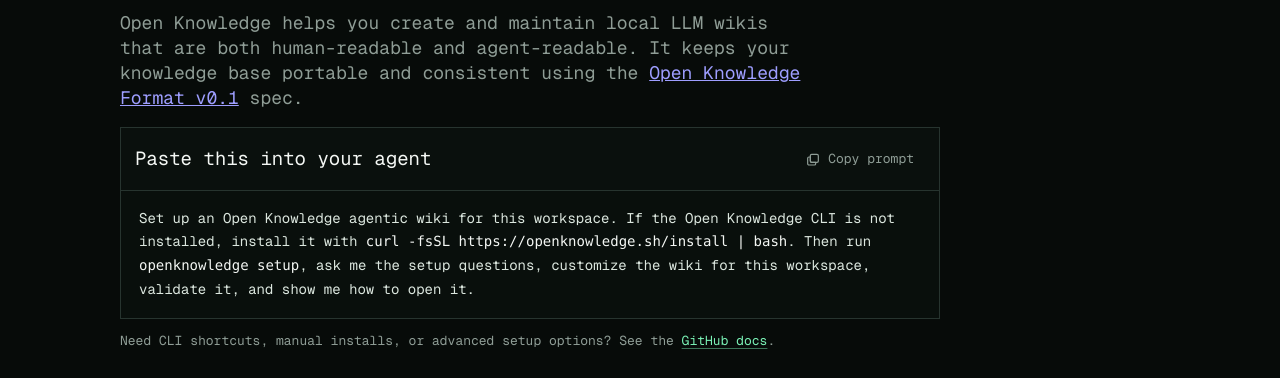
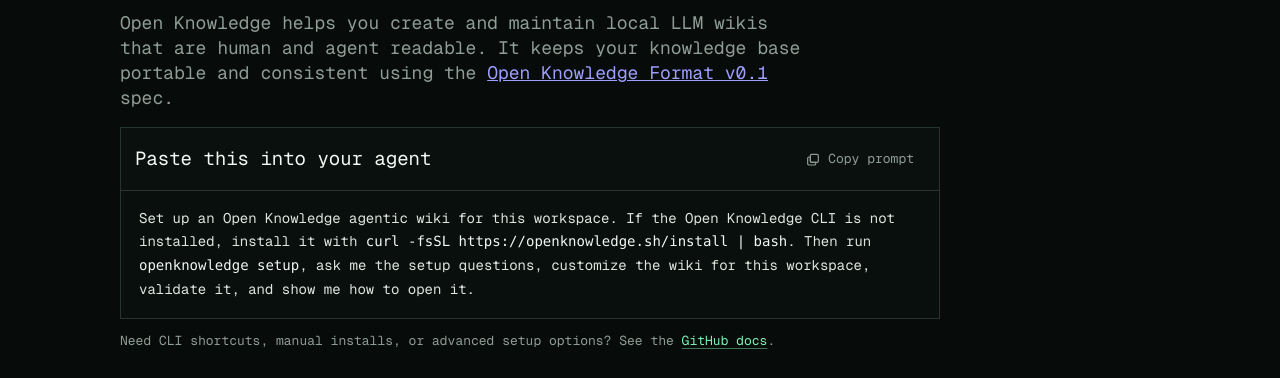
Before and after one commit to openknowledge-sh/openknowledge, a website: page packages/web/index.html in a window 1280 px wide. Shown: the part 232-610 px from the top of the page. Drawn offline with nearby package versions, Linux system fonts and the light colour scheme.

Commit message:
Refine human and agent readable copy

```diff
--- a/packages/web/index.html
+++ b/packages/web/index.html
@@ -4,7 +4,7 @@
     <meta charset="utf-8">
     <meta name="viewport" content="width=device-width, initial-scale=1">
     <title>Open Knowledge</title>
-    <meta name="description" content="Create and maintain local LLM wikis that are both human-readable and agent-readable.">
+    <meta name="description" content="Create and maintain local LLM wikis that are human and agent readable.">
     <meta property="og:type" content="website">
     <meta property="og:title" content="Open Knowledge CLI">
     <meta property="og:description" content="Create a local LLM wiki that stays readable in Git and easy for coding agents to use.">
@@ -32,7 +32,7 @@
         <h1>Create a agentic wiki for you and your agents</h1>
         <p class="lede">
           Open Knowledge helps you create and maintain local LLM wikis that are
-          both human-readable and agent-readable. It keeps your knowledge base
+          human and agent readable. It keeps your knowledge base
           portable and consistent using the
           <a href="https://github.com/GoogleCloudPlatform/knowledge-catalog/blob/main/okf/SPEC.md" target="_blank" rel="noreferrer">Open Knowledge Format v0.1</a> spec.
         </p>
```
Also changed, not shown: README.md.
